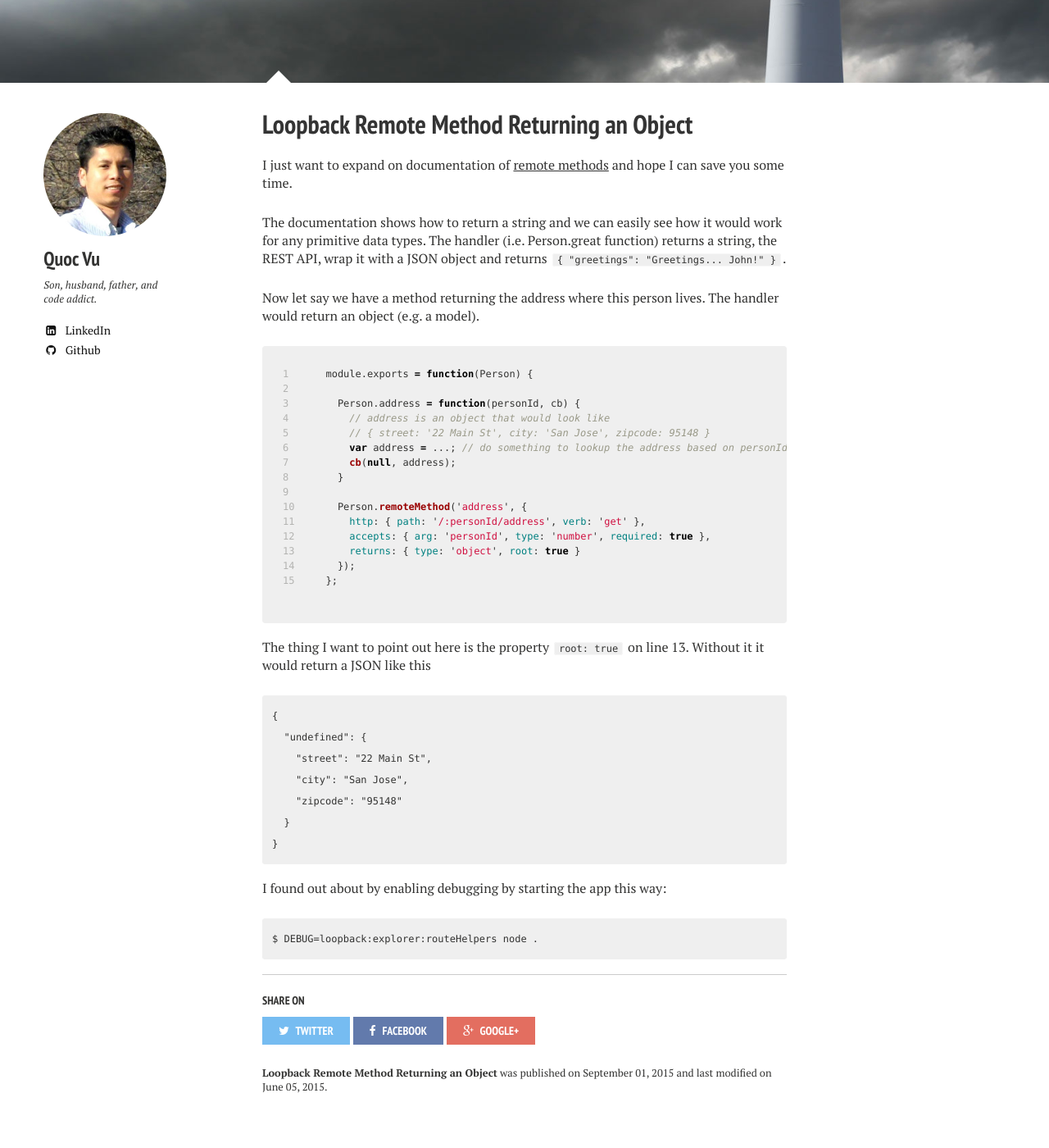
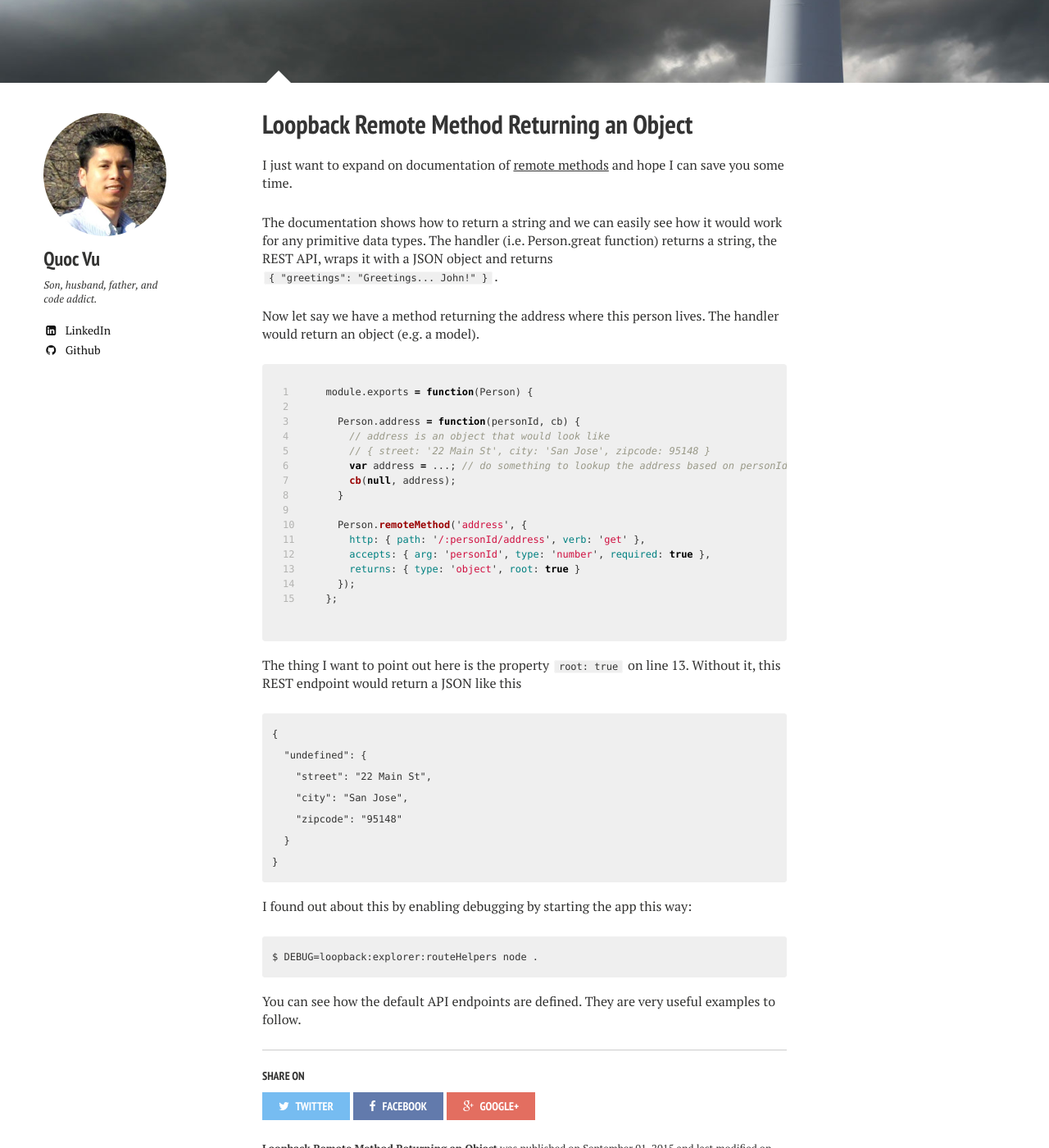
Before and after one commit to quocvu/quocvu.github.io, a Jekyll site: the page built from _posts/2015-09-01-loopback-remote-method-returning-an-object.md, in a window 1280 px wide and 1400 px high, scrolled down 313 px. Shown: the whole window at 82% size. Built offline with Jekyll 4.4.1, drawn with Linux system fonts in a browser that asks for light colours; nearby versions of some CDN libraries; library files that are not in the unit come from our copies; comment, search, counter and statistics services are not loaded.

Commit message:
minor clarifications

````diff
--- a/_posts/2015-09-01-loopback-remote-method-returning-an-object.md
+++ b/_posts/2015-09-01-loopback-remote-method-returning-an-object.md
@@ -13,7 +13,7 @@ I just want to expand on documentation of [remote methods](https://docs.stronglo
 and hope I can save you some time.
 
 The documentation shows how to return a string and we can easily see how it would work for any primitive data types.
-The handler (i.e. Person.great function) returns a string, the REST API, wrap it with a JSON object and returns
+The handler (i.e. Person.great function) returns a string, the REST API, wraps it with a JSON object and returns
 `{ "greetings": "Greetings... John!" }`.
 
 Now let say we have a method returning the address where this person lives. The handler would return an object (e.g. a model).
@@ -37,7 +37,7 @@ module.exports = function(Person) {
 {% endhighlight %}
 
 The thing I want to point out here is the property `root: true` on line 13.
-Without it it would return a JSON like this
+Without it, this REST endpoint would return a JSON like this
 
 ```
 {
@@ -49,6 +49,10 @@ Without it it would return a JSON like this
 }
 ```
 
-I found out about by enabling debugging by starting the app this way:
+I found out about this by enabling debugging by starting the app this way:
 
-    $ DEBUG=loopback:explorer:routeHelpers node .
+```
+$ DEBUG=loopback:explorer:routeHelpers node .
+```
+
+You can see how the default API endpoints are defined.  They are very useful examples to follow.
````
